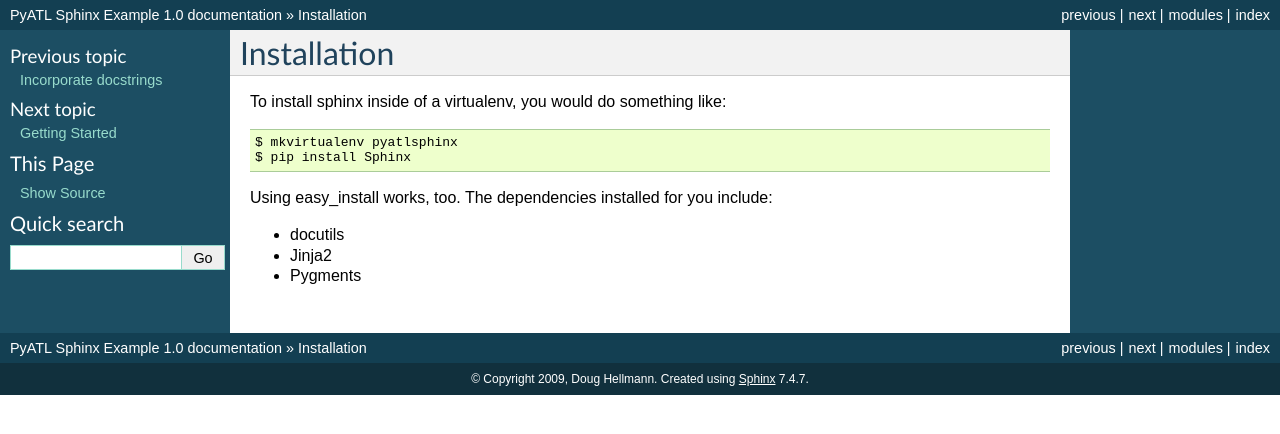
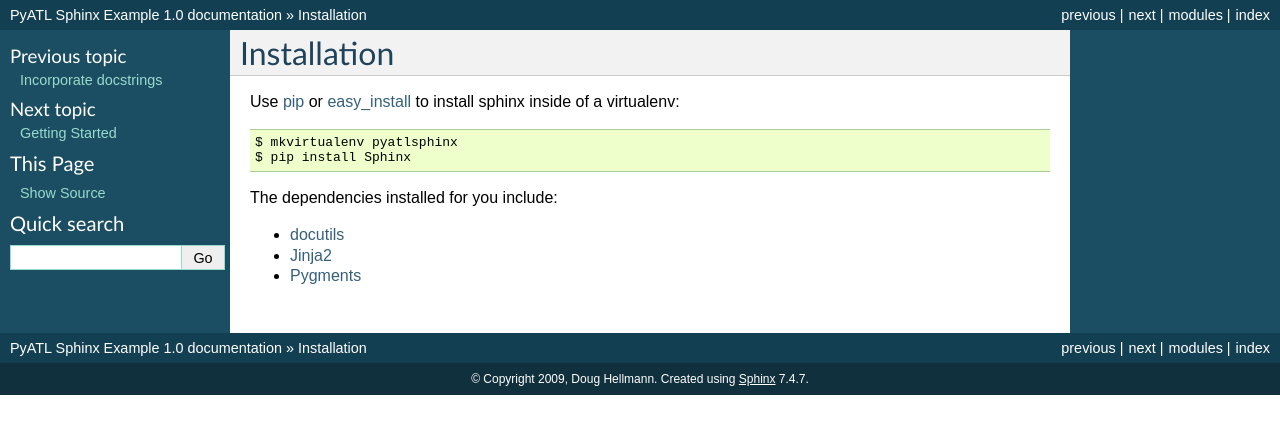
Before and after one commit to dhellmann/presentation-chugalug-sphinx-intro, a Sphinx documentation site: the page built from source/installation.rst, in a window 1280 px wide. Shown: the top 434 px of the page. Built offline with Sphinx 7.4.7, drawn with Linux system fonts in a browser that asks for light colours.

```diff
--- a/source/features/index.rst
+++ b/source/features/index.rst
@@ -7,6 +7,7 @@ Features
 
     reStructuredText
     output_formats
+    footnotes
     code
 
 - Footnotes
--- a/source/index.rst
+++ b/source/index.rst
@@ -18,7 +18,7 @@ Contents:
    features/index
    installation
    getting_started
-   further_reading
+   resources
 
 
 Indices and tables
--- a/source/installation.rst
+++ b/source/installation.rst
@@ -2,13 +2,13 @@
 Installation
 ############
 
-To install sphinx inside of a virtualenv, you would do something like::
+Use `pip <http://pip.openplans.org/>`_ or `easy_install <http://peak.telecommunity.com/DevCenter/EasyInstall>`_ to install sphinx inside of a virtualenv::
 
     $ mkvirtualenv pyatlsphinx
     $ pip install Sphinx
 
-Using easy_install works, too.  The dependencies installed for you include:
+The dependencies installed for you include:
 
-- docutils
-- Jinja2
-- Pygments
+- `docutils <http://docutils.sourceforge.net/>`_
+- `Jinja2 <http://jinja.pocoo.org/>`_
+- `Pygments <http://pygments.org/>`_
```
Also changed, not shown: source/features/footnotes.rst (added, +21 -0 lines), source/resources.rst (renamed from source/further_reading.rst, +6 -6 lines).
